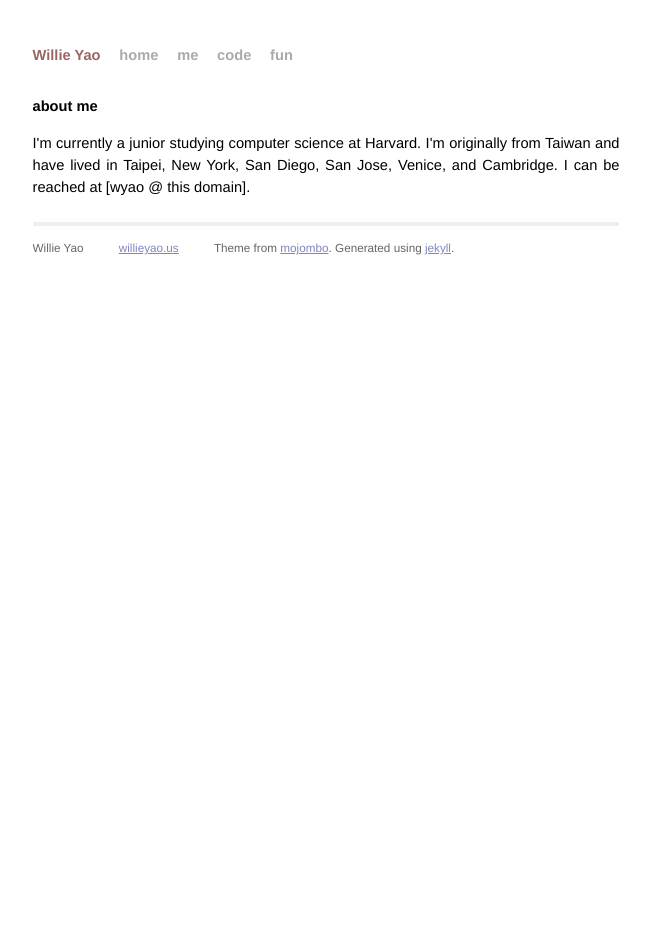
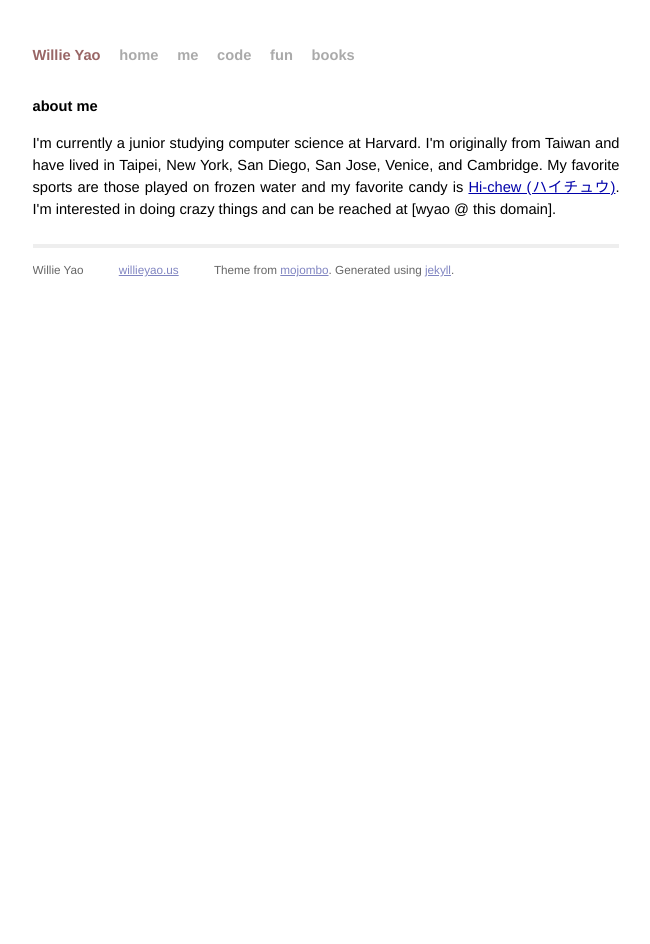
Before and after one commit to wyao09/willieyao, a Jekyll site: the page built from me.html, in a window 1280 px wide. Shown: the whole page, without its empty margins (314-964 px from the left). Built offline with Jekyll 4.4.1, drawn with Linux system fonts in a browser that asks for light colours; Markdown is read by kramdown in place of the engine named in the settings.

Commit message:
Added Books section. New posts.

```diff
--- a/_layouts/default.html
+++ b/_layouts/default.html
@@ -34,6 +34,7 @@
     <a class="extra" href="/me.html">me</a>
     <a class="extra" href="/code.html">code</a>
     <a class="extra" href="/fun.html">fun</a>
+    <a class="extra" href="/books.html">books</a>
   </div>
 
   {{ content }}
--- a/code.html
+++ b/code.html
@@ -1,6 +1,6 @@
 ---
 layout: default
-title: Willie Yao
+title: Willie Yao - Code
 ---
 <div class="downloads">
 <ul>
--- a/d3/courses.html
+++ b/d3/courses.html
@@ -20,7 +20,7 @@ button.relevant{
   color:green;
 }
 .future{
-  color:yellow;
+  color:orange;
 }
 
 path.link {
@@ -40,7 +40,7 @@ circle.taken {
 }
 
 circle.future{
-  fill:yellow;
+  fill:orange;
 }
 
 text {
--- a/me.html
+++ b/me.html
@@ -1,13 +1,15 @@
 ---
 layout: default
-title: Willie Yao
+title: Willie Yao - Me
 ---
 
 <div>
   <h1>about me</h1>
   <p>I'm currently a junior studying computer science at Harvard.
     I'm originally from Taiwan and have lived in Taipei, New York,
-    San Diego, San Jose, Venice, and Cambridge. I can be reached
-    at [wyao @ this domain].
+    San Diego, San Jose, Venice, and Cambridge. My favorite sports
+    are those played on frozen water and my favorite
+    candy is <a href="http://www.amazon.com/Morinaga-Hi-chew-Fruit-Assorted-Flavors/dp/B003M6HHBE">Hi-chew (ハイチュウ)</a>. I'm interested in doing crazy things
+    and can be reached at [wyao @ this domain].
   </p>
 </div>
```
Also changed, not shown: _posts/2012-01-11-hcap-website.textile (added, +13 -0 lines), _posts/2012-01-12-scheduler.textile (added, +58 -0 lines), books.html (added, +15 -0 lines), fun.html (+9 -2 lines), img/hcap.png (added), img/paul_vs_romney.png (added), img/repetitive-tasks.png (added).
